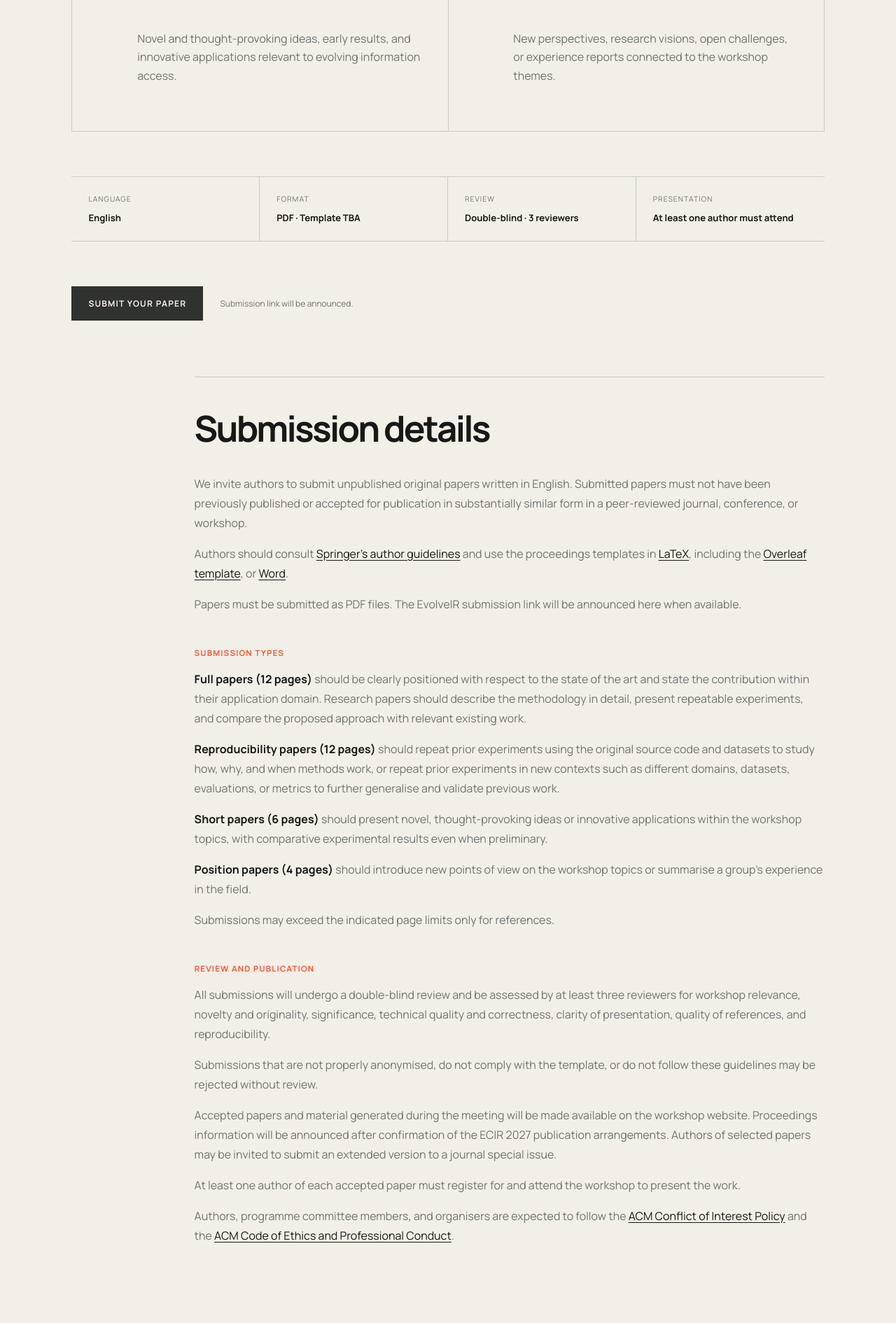
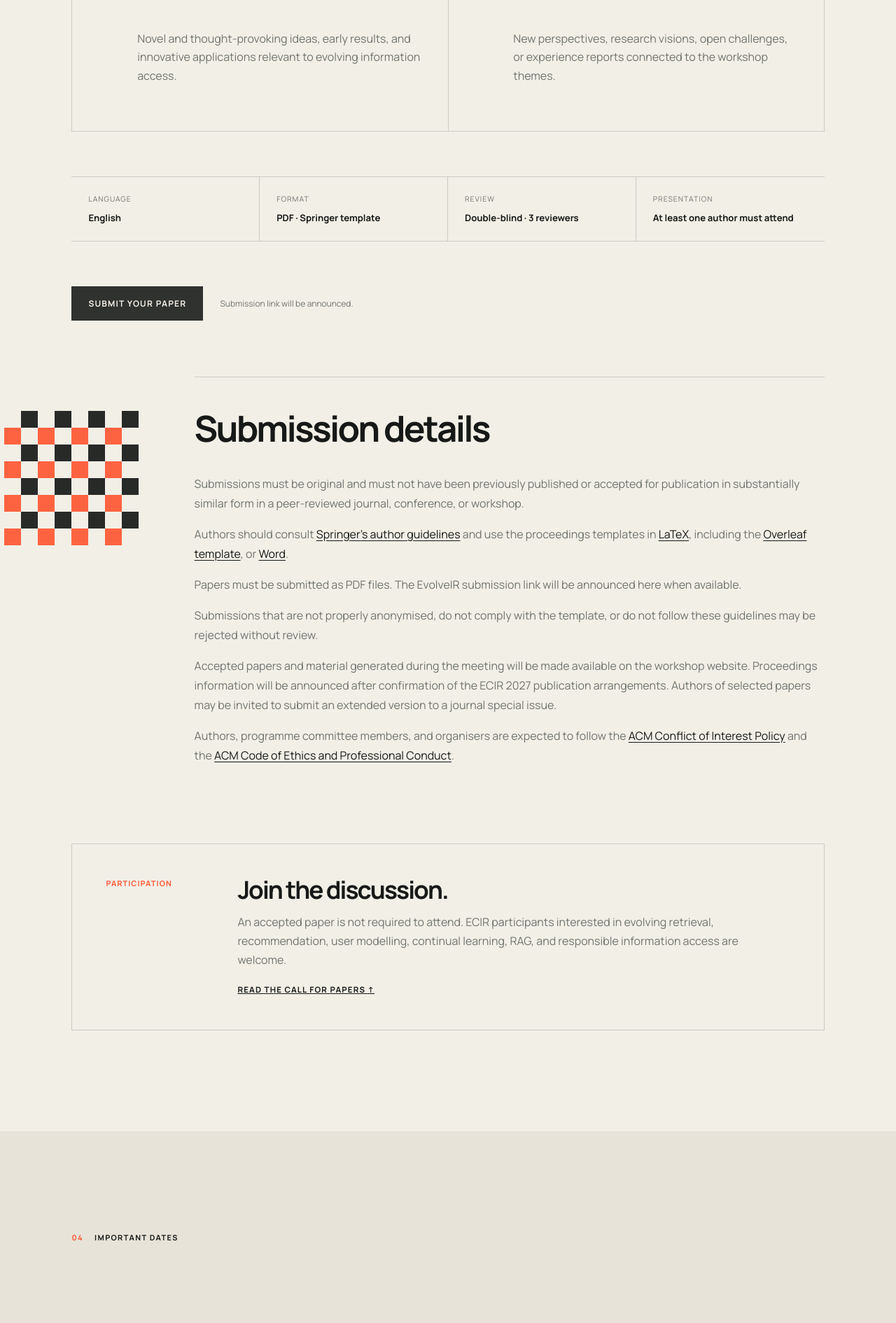
Before and after one commit to het28/EvolveIR-2027, a Next.js app: page / in a window 1280 px wide. Shown: the part 4616-6506 px from the top of the page at 70% size. Built offline with nearby package versions, Linux system fonts and the light colour scheme.

Commit message:
Consolidate submission details

```diff
--- a/app/page.js
+++ b/app/page.js
@@ -76,28 +76,19 @@ export default function Home() {
 
     <section className="submit" id="submit">
       <Label n="03">Call for papers</Label>
-      <motion.div className="sectionhead" {...reveal}><h2>Submit your work.</h2><p>We invite unpublished original papers in English on information retrieval and recommendation systems operating under change.</p></motion.div>
+      <motion.div className="sectionhead" {...reveal}><h2>Submit your work.</h2><p>Choose the paper format that best fits your contribution to evolving information retrieval and recommendation.</p></motion.div>
       <div className="submissiongrid">{submissions.map(([name, length, description], i) => <motion.article {...reveal} key={name}><span>0{i + 1}</span><div><h3>{name}</h3><strong>{length} + references</strong><p>{description}</p></div></motion.article>)}</div>
       <motion.div className="submissionrules" {...reveal}>
-        <div><span>Language</span><strong>English</strong></div><div><span>Format</span><strong>PDF · Template TBA</strong></div><div><span>Review</span><strong>Double-blind · 3 reviewers</strong></div><div><span>Presentation</span><strong>At least one author must attend</strong></div>
+        <div><span>Language</span><strong>English</strong></div><div><span>Format</span><strong>PDF · Springer template</strong></div><div><span>Review</span><strong>Double-blind · 3 reviewers</strong></div><div><span>Presentation</span><strong>At least one author must attend</strong></div>
       </motion.div>
       <div className="submitactions"><a className="primarybutton disabledbutton" aria-disabled="true">Submit your paper</a><span>Submission link will be announced.</span></div>
       <div className="submissiondetails">
         <h3>Submission details</h3>
-        <p>We invite authors to submit unpublished original papers written in English. Submitted papers must not have been previously published or accepted for publication in substantially similar form in a peer-reviewed journal, conference, or workshop.</p>
+        <p>Submissions must be original and must not have been previously published or accepted for publication in substantially similar form in a peer-reviewed journal, conference, or workshop.</p>
         <p>Authors should consult <a href="https://resource-cms.springernature.com/springer-cms/rest/v1/content/19242230/data/v13" target="_blank" rel="noreferrer">Springer&rsquo;s author guidelines</a> and use the proceedings templates in <a href="https://resource-cms.springernature.com/springer-cms/rest/v1/content/19238648/data/v7" target="_blank" rel="noreferrer">LaTeX</a>, including the <a href="https://www.overleaf.com/latex/templates/springer-lecture-notes-in-computer-science/kzwwpvhwnvfj" target="_blank" rel="noreferrer">Overleaf template</a>, or <a href="https://resource-cms.springernature.com/springer-cms/rest/v1/content/19238706/data/v3" target="_blank" rel="noreferrer">Word</a>.</p>
         <p>Papers must be submitted as PDF files. The EvolveIR submission link will be announced here when available.</p>
-        <h4>Submission types</h4>
-        <p><strong>Full papers (12 pages)</strong> should be clearly positioned with respect to the state of the art and state the contribution within their application domain. Research papers should describe the methodology in detail, present repeatable experiments, and compare the proposed approach with relevant existing work.</p>
-        <p><strong>Reproducibility papers (12 pages)</strong> should repeat prior experiments using the original source code and datasets to study how, why, and when methods work, or repeat prior experiments in new contexts such as different domains, datasets, evaluations, or metrics to further generalise and validate previous work.</p>
-        <p><strong>Short papers (6 pages)</strong> should present novel, thought-provoking ideas or innovative applications within the workshop topics, with comparative experimental results even when preliminary.</p>
-        <p><strong>Position papers (4 pages)</strong> should introduce new points of view on the workshop topics or summarise a group&rsquo;s experience in the field.</p>
-        <p>Submissions may exceed the indicated page limits only for references.</p>
-        <h4>Review and publication</h4>
-        <p>All submissions will undergo a double-blind review and be assessed by at least three reviewers for workshop relevance, novelty and originality, significance, technical quality and correctness, clarity of presentation, quality of references, and reproducibility.</p>
         <p>Submissions that are not properly anonymised, do not comply with the template, or do not follow these guidelines may be rejected without review.</p>
         <p>Accepted papers and material generated during the meeting will be made available on the workshop website. Proceedings information will be announced after confirmation of the ECIR 2027 publication arrangements. Authors of selected papers may be invited to submit an extended version to a journal special issue.</p>
-        <p>At least one author of each accepted paper must register for and attend the workshop to present the work.</p>
         <p>Authors, programme committee members, and organisers are expected to follow the <a href="https://www.acm.org/special-interest-groups/volunteer-resources/acm-conflict-of-interest-policy" target="_blank" rel="noreferrer">ACM Conflict of Interest Policy</a> and the <a href="https://www.acm.org/code-of-ethics" target="_blank" rel="noreferrer">ACM Code of Ethics and Professional Conduct</a>.</p>
       </div>
       <motion.aside className="participate" {...reveal}><span>Participation</span><div><h3>Join the discussion.</h3><p>An accepted paper is not required to attend. ECIR participants interested in evolving retrieval, recommendation, user modelling, continual learning, RAG, and responsible information access are welcome.</p><a href="#submit">Read the call for papers ↑</a></div></motion.aside>
```
Also changed, not shown: app/globals.css.
